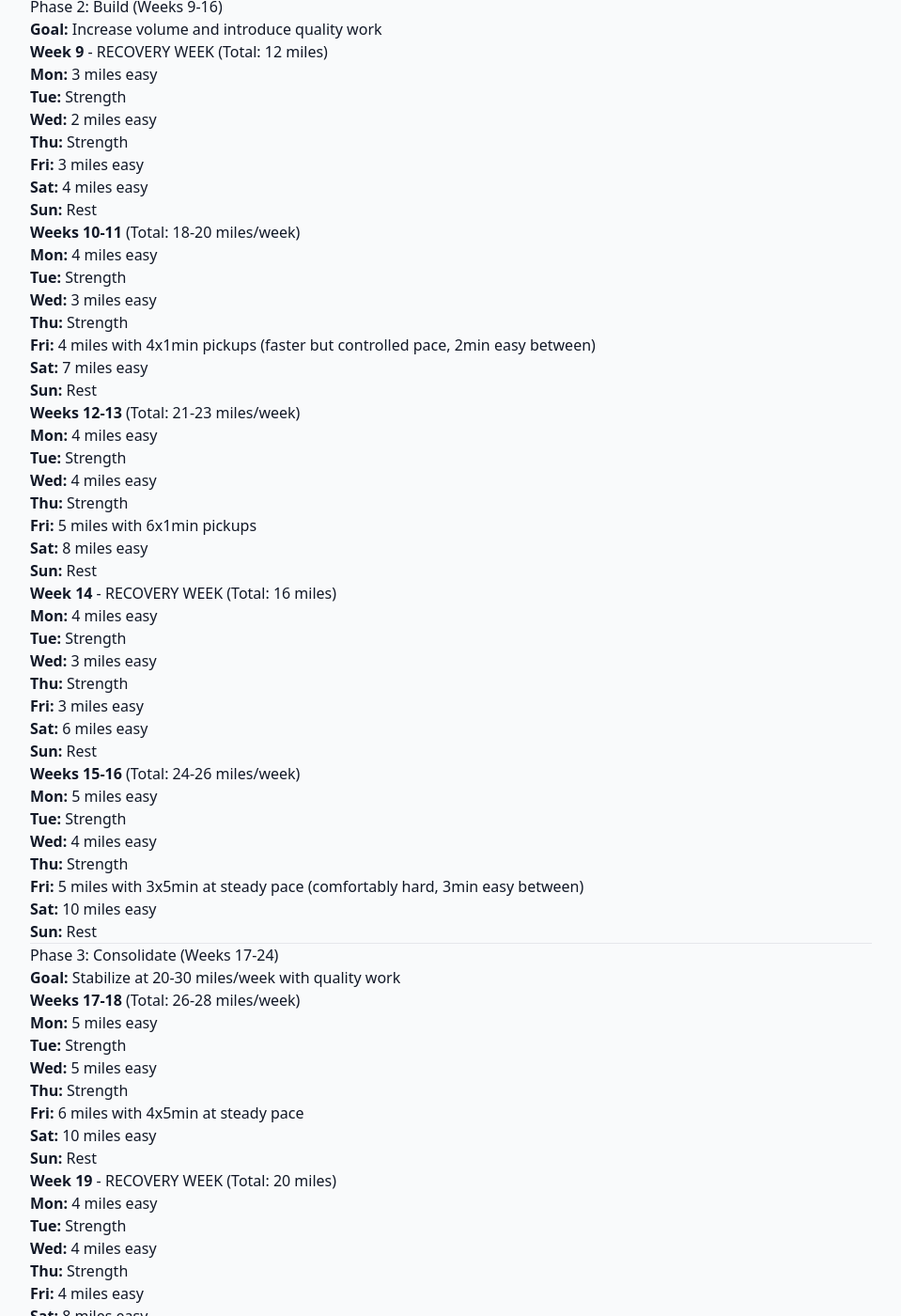
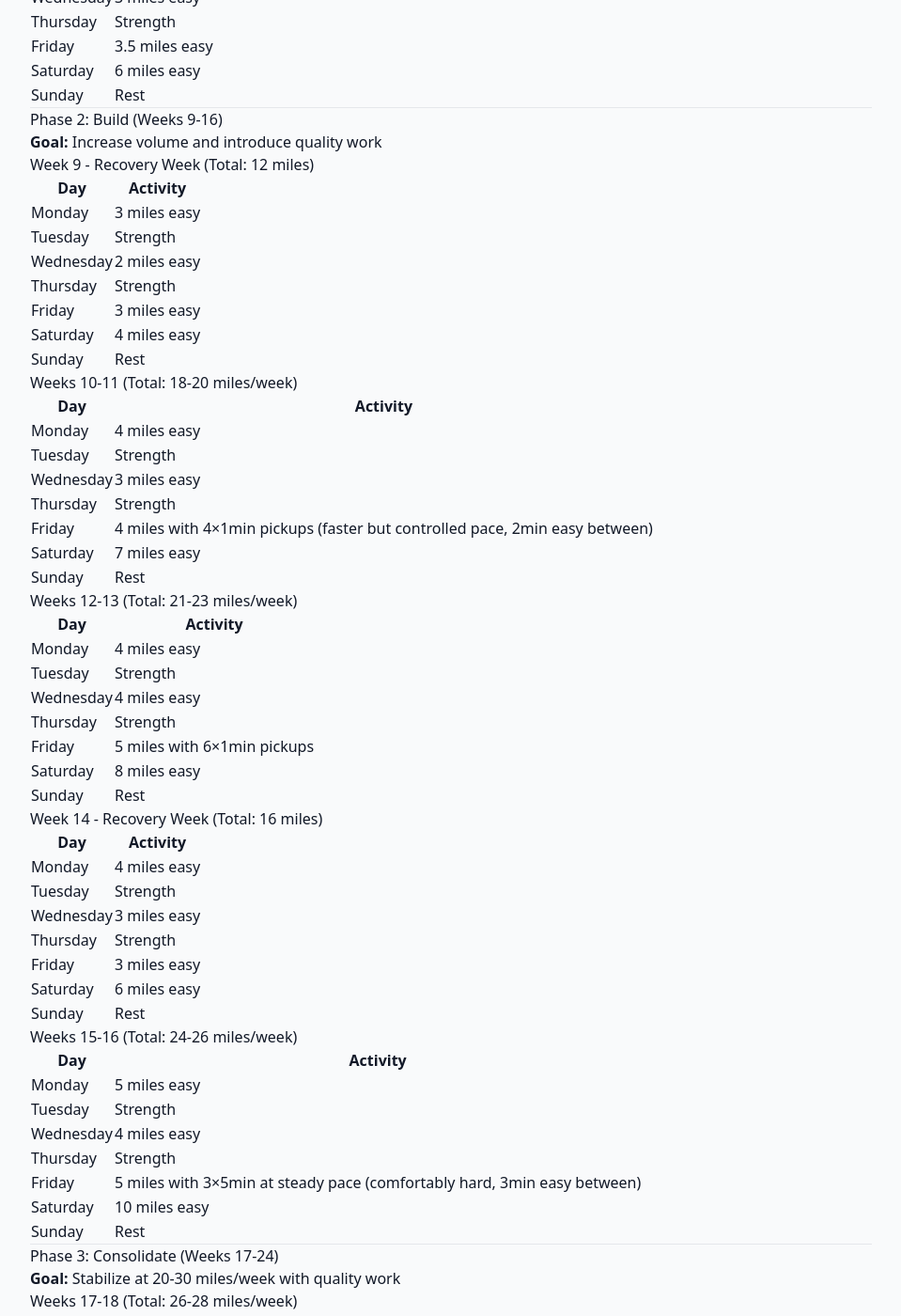
Before and after one commit to jonatr35/ai-responses, a Jekyll site: the page built from _responses/running-training-plan.md, in a window 1280 px wide and 1400 px high, scrolled down 1497 px. Shown: the whole window at 94% size, without its empty margins (160-1119 px from the left). Built offline with Jekyll 4.4.1, drawn with Linux system fonts in a browser that asks for light colours; nearby versions of some CDN libraries; some of the changed text lies outside the part shown.

Commit message:
make more content into tables

```diff
--- a/_responses/running-training-plan.md
+++ b/_responses/running-training-plan.md
@@ -17,15 +17,15 @@ excerpt: "A comprehensive 6-month training plan to progressively build from 3 mi
 
 ## Weekly Schedule Structure
 
-| Day | Activity |
-|-----|----------|
-| Monday | Easy Run |
-| Tuesday | Strength Training (Lower Body Focus) |
+| Day       | Activity          |
+|-----------|-------------------|
+| Monday    | Easy Run          |
+| Tuesday   | Strength Training (Lower Body Focus) |
 | Wednesday | Easy Run or Cross-Training |
-| Thursday | Strength Training (Full Body/Upper Focus) |
-| Friday | Easy Run |
-| Saturday | Long Run |
-| Sunday | Complete Rest |
+| Thursday  | Strength Training (Full Body/Upper Focus) |
+| Friday    | Easy Run |
+| Saturday  | Long Run |
+| Sunday    | Complete Rest |
 
 ---
 
@@ -47,33 +47,39 @@ excerpt: "A comprehensive 6-month training plan to progressively build from 3 mi
 
 ### Weeks 3-4 (Total: 9-11 miles/week)
 
-- **Mon:** 2.5 miles easy
-- **Tue:** Strength
-- **Wed:** 2 miles easy
-- **Thu:** Strength
-- **Fri:** 2.5 miles easy
-- **Sat:** 4 miles easy
-- **Sun:** Rest
+| Day       | Activity          |
+|-----------|-------------------|
+| Monday    | 2.5 miles easy    |
+| Tuesday   | Strength          |
+| Wednesday | 2 miles easy      |
+| Thursday  | Strength          |
+| Friday    | 2.5 miles easy    |
+| Saturday  | 4 miles easy      |
+| Sunday    | Rest              |
 
 ### Weeks 5-6 (Total: 12-14 miles/week)
 
-- **Mon:** 3 miles easy
-- **Tue:** Strength
-- **Wed:** 2.5 miles easy
-- **Thu:** Strength
-- **Fri:** 3 miles easy
-- **Sat:** 5 miles easy
-- **Sun:** Rest
+| Day       | Activity          |
+|-----------|-------------------|
+| Monday    | 3 miles easy      |
+| Tuesday   | Strength          |
+| Wednesday | 2.5 miles easy    |
+| Thursday  | Strength          |
+| Friday    | 3 miles easy      |
+| Saturday  | 5 miles easy      |
+| Sunday    | Rest              |
 
 ### Weeks 7-8 (Total: 15-17 miles/week)
 
-- **Mon:** 3.5 miles easy
-- **Tue:** Strength
-- **Wed:** 3 miles easy
-- **Thu:** Strength
-- **Fri:** 3.5 miles easy
-- **Sat:** 6 miles easy
-- **Sun:** Rest
+| Day       | Activity          |
+|-----------|-------------------|
+| Monday    | 3.5 miles easy    |
+| Tuesday   | Strength          |
+| Wednesday | 3 miles easy      |
+| Thursday  | Strength          |
+| Friday    | 3.5 miles easy    |
+| Saturday  | 6 miles easy      |
+| Sunday    | Rest              |
 
 ---
 
@@ -81,55 +87,65 @@ excerpt: "A comprehensive 6-month training plan to progressively build from 3 mi
 
 **Goal:** Increase volume and introduce quality work
 
-### **Week 9** - RECOVERY WEEK (Total: 12 miles)
+### Week 9 - Recovery Week (Total: 12 miles)
 
-- **Mon:** 3 miles easy
-- **Tue:** Strength
-- **Wed:** 2 miles easy
-- **Thu:** Strength
-- **Fri:** 3 miles easy
-- **Sat:** 4 miles easy
-- **Sun:** Rest
+| Day       | Activity          |
+|-----------|-------------------|
+| Monday    | 3 miles easy      |
+| Tuesday   | Strength          |
+| Wednesday | 2 miles easy      |
+| Thursday  | Strength          |
+| Friday    | 3 miles easy      |
+| Saturday  | 4 miles easy      |
+| Sunday    | Rest              |
 
-### **Weeks 10-11** (Total: 18-20 miles/week)
+### Weeks 10-11 (Total: 18-20 miles/week)
 
-- **Mon:** 4 miles easy
-- **Tue:** Strength
-- **Wed:** 3 miles easy
-- **Thu:** Strength
-- **Fri:** 4 miles with 4x1min pickups (faster but controlled pace, 2min easy between)
-- **Sat:** 7 miles easy
-- **Sun:** Rest
+| Day       | Activity          |
+|-----------|-------------------|
+| Monday    | 4 miles easy      |
+| Tuesday   | Strength          |
+| Wednesday | 3 miles easy      |
+| Thursday  | Strength          |
+| Friday    | 4 miles with 4×1min pickups (faster but controlled pace, 2min easy between) |
+| Saturday  | 7 miles easy      |
+| Sunday    | Rest              |
 
-### **Weeks 12-13** (Total: 21-23 miles/week)
+### Weeks 12-13 (Total: 21-23 miles/week)
 
-- **Mon:** 4 miles easy
-- **Tue:** Strength
-- **Wed:** 4 miles easy
-- **Thu:** Strength
-- **Fri:** 5 miles with 6x1min pickups
-- **Sat:** 8 miles easy
-- **Sun:** Rest
+| Day       | Activity          |
+|-----------|-------------------|
+| Monday    | 4 miles easy      |
+| Tuesday   | Strength          |
+| Wednesday | 4 miles easy      |
+| Thursday  | Strength          |
+| Friday    | 5 miles with 6×1min pickups |
+| Saturday  | 8 miles easy      |
+| Sunday    | Rest              |
 
-### **Week 14** - RECOVERY WEEK (Total: 16 miles)
+### Week 14 - Recovery Week (Total: 16 miles)
 
-- **Mon:** 4 miles easy
-- **Tue:** Strength
-- **Wed:** 3 miles easy
-- **Thu:** Strength
-- **Fri:** 3 miles easy
-- **Sat:** 6 miles easy
-- **Sun:** Rest
+| Day       | Activity          |
+|-----------|-------------------|
+| Monday    | 4 miles easy      |
+| Tuesday   | Strength          |
+| Wednesday | 3 miles easy      |
+| Thursday  | Strength          |
+| Friday    | 3 miles easy      |
+| Saturday  | 6 miles easy      |
+| Sunday    | Rest              |
 
-### **Weeks 15-16** (Total: 24-26 miles/week)
+### Weeks 15-16 (Total: 24-26 miles/week)
 
-- **Mon:** 5 miles easy
-- **Tue:** Strength
-- **Wed:** 4 miles easy
-- **Thu:** Strength
-- **Fri:** 5 miles with 3x5min at steady pace (comfortably hard, 3min easy between)
-- **Sat:** 10 miles easy
-- **Sun:** Rest
+| Day       | Activity          |
+|-----------|-------------------|
+| Monday    | 5 miles easy      |
+| Tuesday   | Strength          |
+| Wednesday | 4 miles easy      |
+| Thursday  | Strength          |
+| Friday    | 5 miles with 3×5min at steady pace (comfortably hard, 3min easy between) |
+| Saturday  | 10 miles easy     |
+| Sunday    | Rest              |
 
 ---
 
@@ -137,45 +153,53 @@ excerpt: "A comprehensive 6-month training plan to progressively build from 3 mi
 
 **Goal:** Stabilize at 20-30 miles/week with quality work
 
-### **Weeks 17-18** (Total: 26-28 miles/week)
+### Weeks 17-18 (Total: 26-28 miles/week)
 
-- **Mon:** 5 miles easy
-- **Tue:** Strength
-- **Wed:** 5 miles easy
-- **Thu:** Strength
-- **Fri:** 6 miles with 4x5min at steady pace
-- **Sat:** 10 miles easy
-- **Sun:** Rest
+| Day       | Activity          |
+|-----------|-------------------|
+| Monday    | 5 miles easy      |
+| Tuesday   | Strength          |
+| Wednesday | 5 miles easy      |
+| Thursday  | Strength          |
+| Friday    | 6 miles with 4×5min at steady pace |
+| Saturday  | 10 miles easy     |
+| Sunday    | Rest              |
 
-### **Week 19** - RECOVERY WEEK (Total: 20 miles)
+### Week 19 - Recovery Week (Total: 20 miles)
 
-- **Mon:** 4 miles easy
-- **Tue:** Strength
-- **Wed:** 4 miles easy
-- **Thu:** Strength
-- **Fri:** 4 miles easy
-- **Sat:** 8 miles easy
-- **Sun:** Rest
+| Day       | Activity          |
+|-----------|-------------------|
+| Monday    | 4 miles easy      |
+| Tuesday   | Strength          |
+| Wednesday | 4 miles easy      |
+| Thursday  | Strength          |
+| Friday    | 4 miles easy      |
+| Saturday  | 8 miles easy      |
+| Sunday    | Rest              |
 
-### **Weeks 20-21** (Total: 28-30 miles/week)
+### Weeks 20-21 (Total: 28-30 miles/week)
 
-- **Mon:** 5 miles easy
-- **Tue:** Strength
-- **Wed:** 6 miles easy
-- **Thu:** Strength
-- **Fri:** 6 miles with tempo work (20min at comfortably hard pace)
-- **Sat:** 11 miles easy
-- **Sun:** Rest
+| Day       | Activity          |
+|-----------|-------------------|
+| Monday    | 5 miles easy      |
+| Tuesday   | Strength          |
+| Wednesday | 6 miles easy      |
+| Thursday  | Strength          |
+| Friday    | 6 miles with tempo work (20min at comfortably hard pace) |
+| Saturday  | 11 miles easy     |
+| Sunday    | Rest              |
 
-### **Weeks 22-24** (Total: 28-30 miles/week) - MAINTENANCE
+### Weeks 22-24 - Maintenance (Total: 28-30 miles/week)
 
-- **Mon:** 5-6 miles easy
-- **Tue:** Strength
-- **Wed:** 5-6 miles easy
-- **Thu:** Strength
-- **Fri:** 6-7 miles with quality (tempo, intervals, or fartlek)
-- **Sat:** 10-12 miles easy
-- **Sun:** Rest
+| Day       | Activity          |
+|-----------|-------------------|
+| Monday    | 5-6 miles easy    |
+| Tuesday   | Strength          |
+| Wednesday | 5-6 miles easy    |
+| Thursday  | Strength          |
+| Friday    | 6-7 miles with quality (tempo, intervals, or fartlek) |
+| Saturday  | 10-12 miles easy  |
+| Sunday    | Rest              |
 
 ---
 
```
